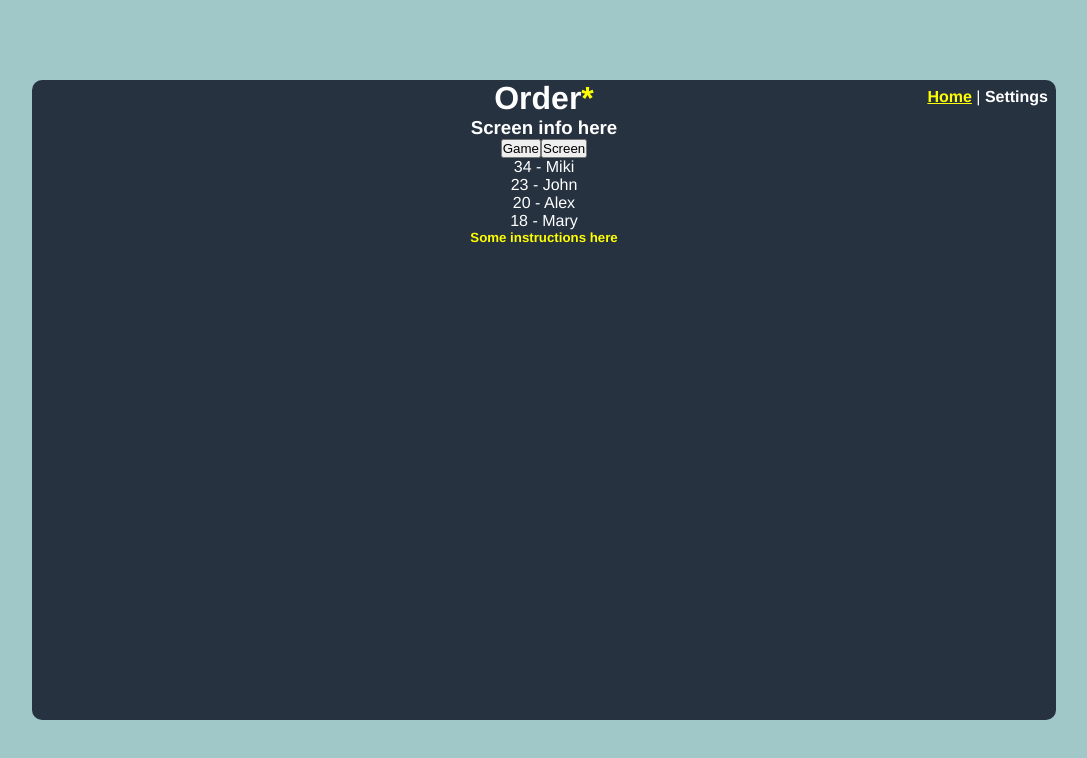
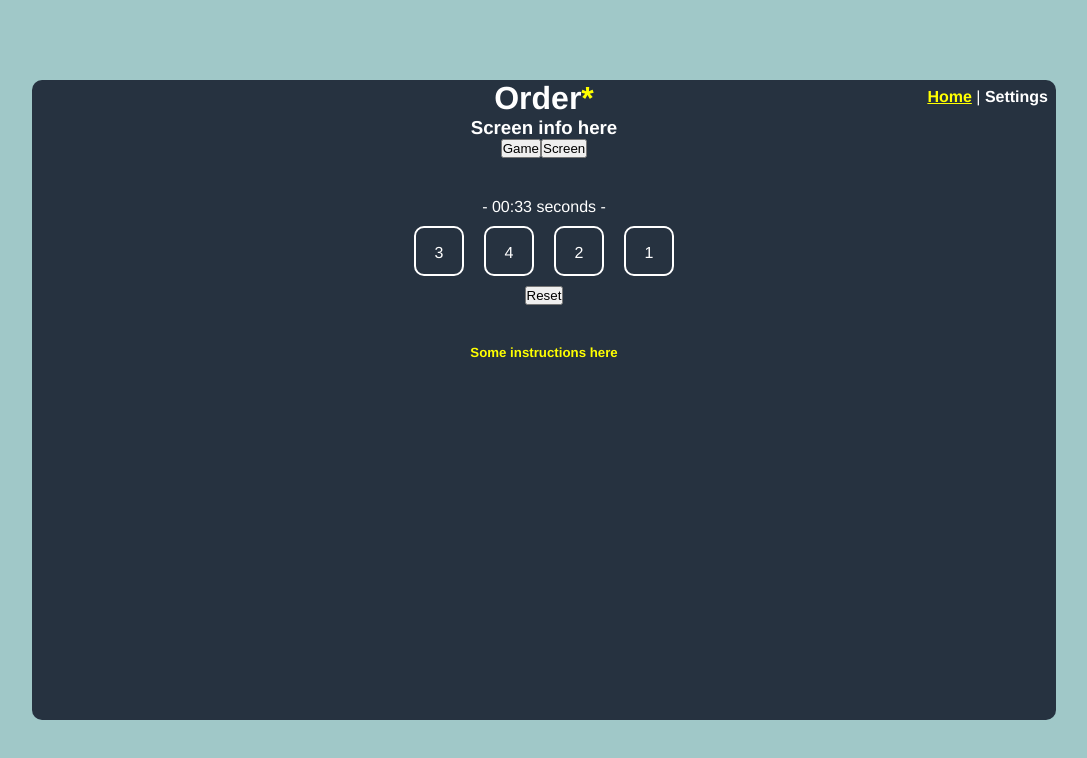
Before and after one commit to Marianissimus/ordergame, a Vue app: page / in a window 1280 px wide. Shown: the top 758 px of the page, without its empty margins (96-1183 px from the left). Built offline with nearby package versions, Linux system fonts and the light colour scheme.

Commit message:
added reset on game screen
more logic & conditionals, some refactoring, started logic for the timer

```diff
--- a/src/components/GameScreen.vue
+++ b/src/components/GameScreen.vue
@@ -1,5 +1,6 @@
 <template>
   <div class="gameList">
+  <div class="timer" v-if="isGameStarted"> - {{ timer }} seconds - </div>
   <h1 v-if="userWin">You WIN!</h1>
   <draggable
     v-model="userSortedList"
@@ -12,12 +13,11 @@
     easing="cubic-bezier(1, 0, 0, 1)"
     >
      <span v-for="(element, index) in userSortedList" :key="index"
-     @click="element.fixed = !element.fixed"
      class="gameItem">
      {{ element }}
    </span>
   </draggable>
-    <button @click="test">teeest</button>
+    <button @click="reset">Reset</button>
   </div>
 </template>
 
@@ -32,31 +32,45 @@ export default {
   data () {
     return {
       userSortedList: null, // what the user sorts, needed to compare to default list
-      userWin: false
+      userWin: false,
+      isGameStarted: false,
+      lastList: null, // no same sorting twice in a row,
+      timer: '00:33'
     }
   },
   methods: {
-    test () {
-      console.log(1, this.userSortedList)
+    reset () {
+      this.userWin = false
+      this.isGameStarted = true
+      this.userSortedList = this.getRandomList()
+    },
+    arraysAreEqual (arr1, arr2){
+      // see note #1 in readme regarding this choice:
+      return  JSON.stringify(arr1) === JSON.stringify(arr2)
     },
     checkSorting () {
-      // see note #1 in readme regarding this choice:
-      if (JSON.stringify(this.userSortedList) === JSON.stringify(this.gameList)) {
+      if (this.arraysAreEqual(this.userSortedList, this.gameList)) {
         this.userWin = true
       }
-    }
+    },
+    getRandomList () {
+      // the randomized list, needed to start the game
+      let list =  [...this.gameList].sort(function(a,b){return 0.5 - Math.random()})
+      if (this.arraysAreEqual(list, this.gameList) || this.arraysAreEqual(list, this.lastList)){
+        // prevent unsorted or duplicate starting lists
+        return this.getRandomList()
+      }
+      this.lastList = list
+      return list
+    },
   },
   created () {
-    this.userSortedList = this.randomizedGameList
+    this.reset()
   },
   computed: {
     gameList () {
       // the list from the store, needed to compare to user's list
       return store.state.gameLists.numbers
-    },
-    randomizedGameList () {
-      // the randomized list, needed to start the game
-      return [...this.gameList].sort(function(a,b){return 0.5 - Math.random()})
     },
     dragOptions() {
       return {
--- a/src/views/Home.vue
+++ b/src/views/Home.vue
@@ -26,7 +26,7 @@ export default{
   },
   data () {
     return {
-      mode: 'score'
+      mode: 'game'
     }
   }
 }
```
Also changed, not shown: 1 other file (tests, documents, lock files or other folders).
